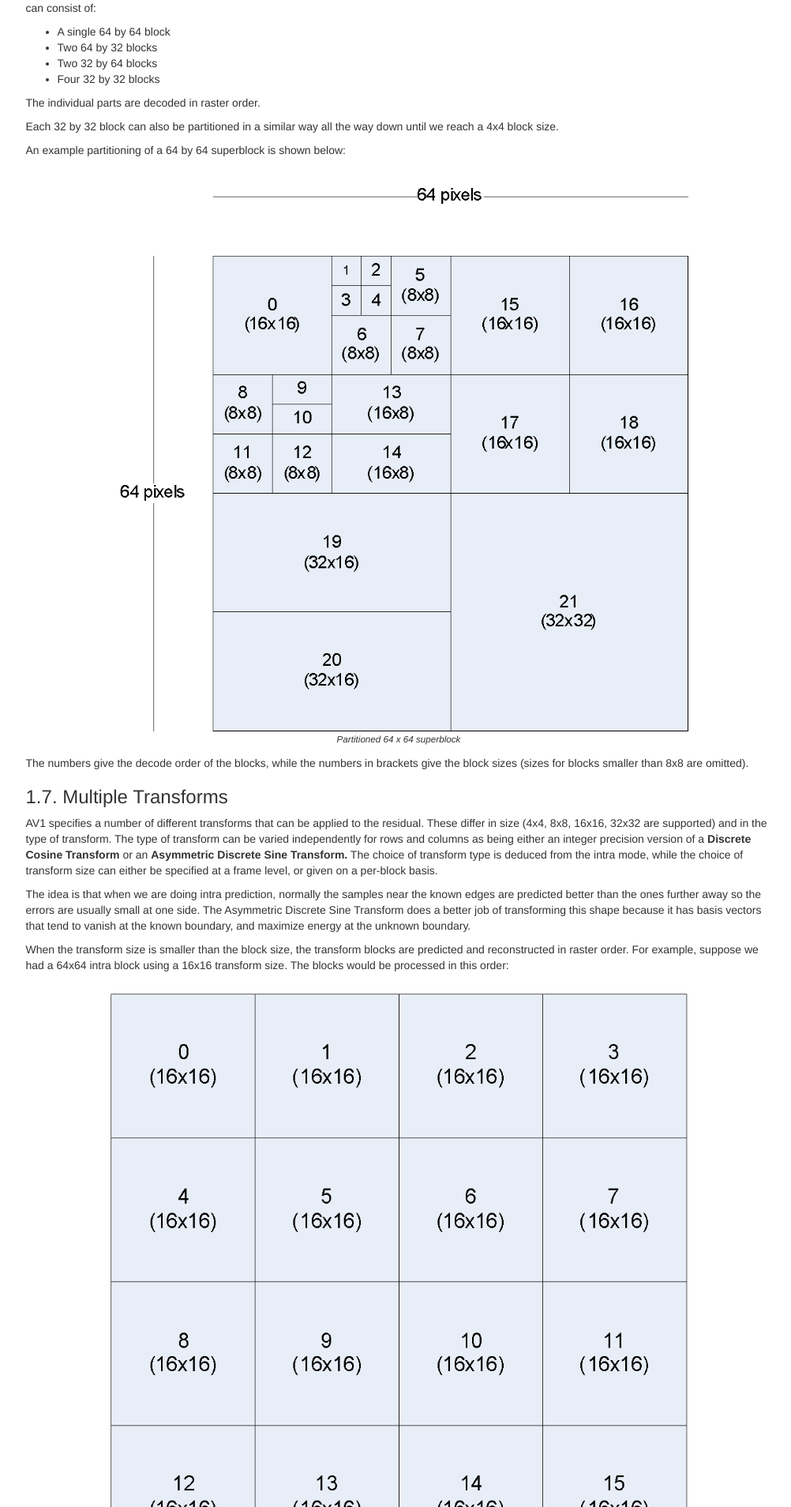
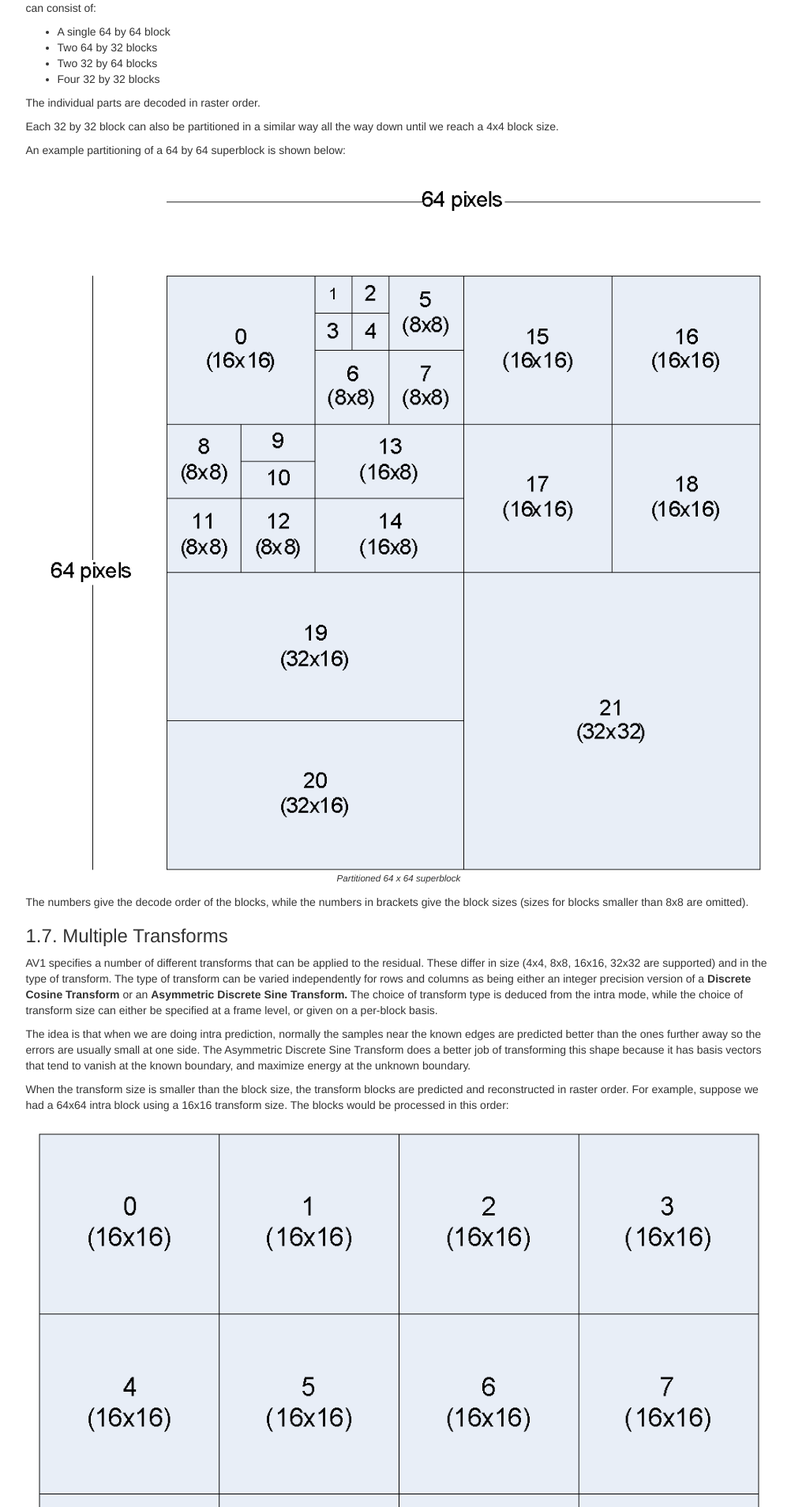
Before and after one commit to AOMediaCodec/av1-spec, a Jekyll site: the page built from 05.decoding.overview.md, in a window 1280 px wide. Shown: the part 3626-5534 px from the top of the page at 79% size, without its empty margins (135-1137 px from the left). Built offline with Jekyll 4.4.1, drawn with Linux system fonts in a browser that asks for light colours; our own code applies the rules of GitHub Pages for plain Markdown files.

Commit message:
Add `.img-responsive` class to images.
Change-Id: I99b42d41d899e28fbd17ac3992438b5cfabdc8ae

```diff
--- a/05.decoding.overview.md
+++ b/05.decoding.overview.md
@@ -256,7 +256,7 @@ until we reach a 4x4 block size.
 An example partitioning of a 64 by 64 superblock is shown below:
 
 <figure>
-  <img alt="" src="images/image11.png">
+  <img alt="" src="images/image11.png" class="img-responsive">
   <figcaption>Partitioned 64 x 64 superblock</figcaption>
 </figure>
 
@@ -287,7 +287,7 @@ are predicted and reconstructed in raster order. For example, suppose we had a
 in this order:
 
 <figure>
-  <img alt="" src="images/image14.png">
+  <img alt="" src="images/image14.png" class="img-responsive">
   <figcaption>Raster transform order</figcaption>
 </figure>
 
@@ -329,7 +329,7 @@ of butterfly requires the use of multiplication.
  4, 8, and 16 point inverse DCTs.
 
 <figure>
-  <img alt="" src="images/image13.png" style="max-width: 100%;">
+  <img alt="" src="images/image13.png" class="img-responsive">
   <figcaption></figcaption>
 </figure>
 
@@ -347,14 +347,14 @@ The structure of the 8 point inverse ADST used for AV1 is shown in the diagram
 below.
 
 <figure>
-  <img alt="" src="images/image15.png">
+  <img alt="" src="images/image15.png" class="img-responsive">
   <figcaption>Description: diagram_iadst8_bd665e1</figcaption>
 </figure>
 
 The structure of the 16 point inverse ADST is shown in the diagram below.
 
 <figure>
-  <img alt="" src="images/image00.png">
+  <img alt="" src="images/image00.png" class="img-responsive">
   <figcaption>Description: diagram_iadst16_fa24788</figcaption>
 </figure>
 
@@ -446,7 +446,7 @@ the frame. T diagram below shows a possible set of tiles within a frame
 for tile 1 (labelled a-h).
 
 <figure>
-  <img alt="" src="images/image01.png" style="max-width: 100%;">
+  <img alt="" src="images/image01.png" class="img-responsive">
   <figcaption></figcaption>
 </figure>
 
@@ -643,7 +643,7 @@ An example scan ordering for a 4x4 block is illustrated in the diagram below,
 where the numbers and arrows indicate the order of the decode process.
 
 <figure>
-  <img alt="" src="images/image02.png" style="max-width: 50%;">
+  <img alt="" src="images/image02.png" class="img-responsive">
   <figcaption></figcaption>
 </figure>
 
@@ -710,7 +710,7 @@ of the vertical filtering).
 The coded bytes are stored in sequence as shown below:
 
 <figure>
-  <img alt="" src="images/image04.png">
+  <img alt="" src="images/image04.png" class="img-responsive">
   <figcaption></figcaption>
 </figure>
 
@@ -740,7 +740,7 @@ the chunk (and is up to 34 bytes long). The enclosed frames can be located by
 parsing this superframe index:
 
 <figure>
-  <img alt="" src="images/image05.png">
+  <img alt="" src="images/image05.png" class="img-responsive">
   <figcaption></figcaption>
 </figure>
 
```
